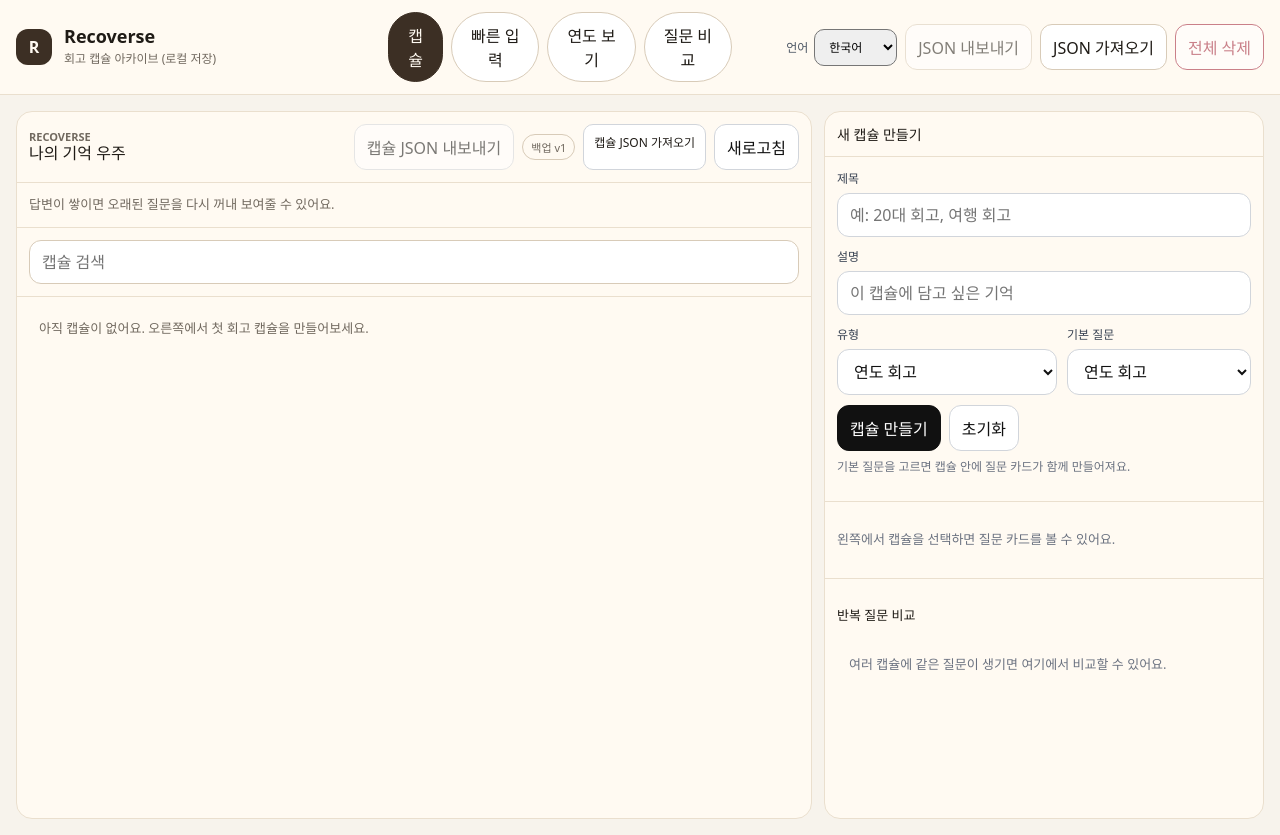
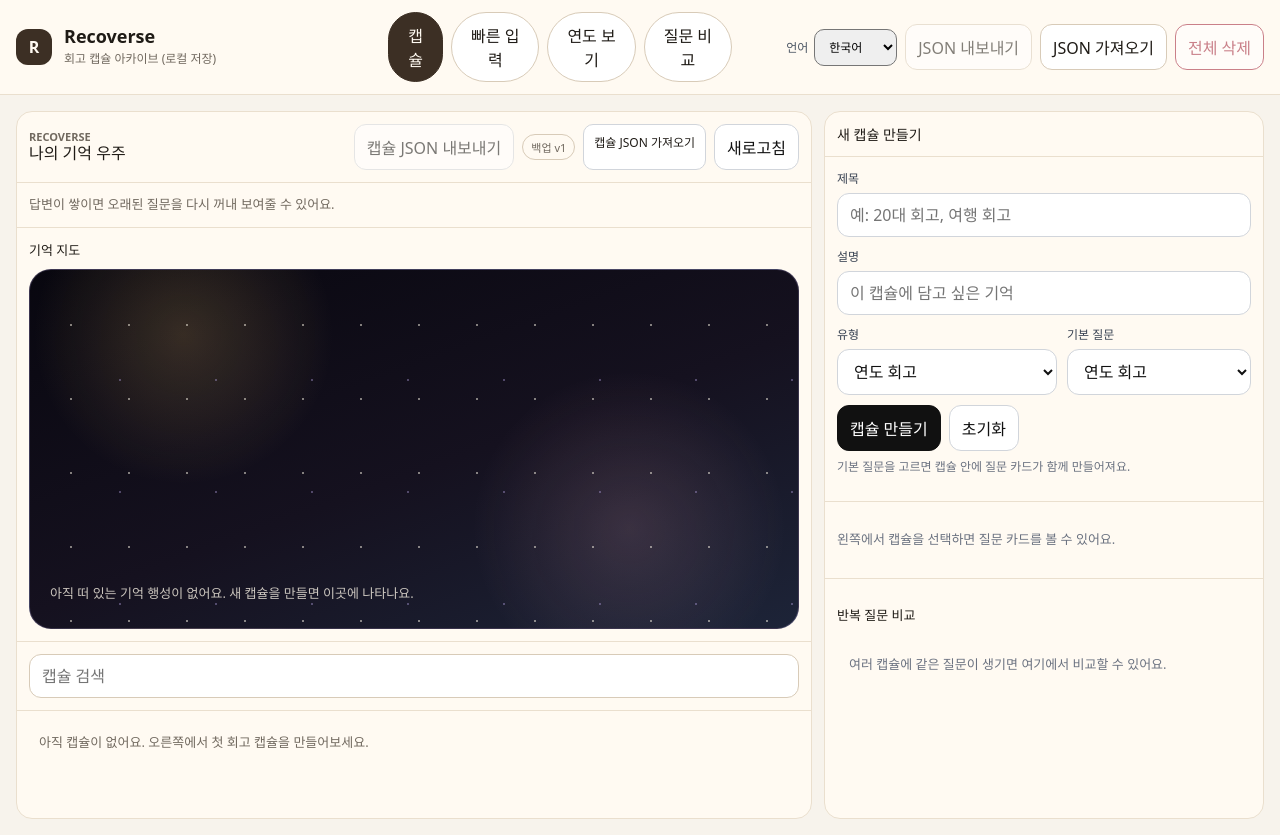
Before and after one commit to minmaxhap/recoverse, a Vue app in the folder recoverse-frontend/: page / in a window 1280 px wide. Built offline with nearby package versions, Linux system fonts and the light colour scheme.

Commit message:
Add galaxy map skeleton

```diff
--- a/recoverse-frontend/src/App.vue
+++ b/recoverse-frontend/src/App.vue
@@ -312,6 +312,7 @@
           refresh: t.refresh,
         }"
         :discovery-labels="discoveryLabels"
+        :galaxy-map-labels="{ title: t.memoryMap, empty: t.memoryMapEmpty }"
         :capsule-list-labels="capsuleListLabels"
         :capsule-create-labels="capsuleCreateLabels"
         :capsule-detail-labels="capsuleDetailLabels"
@@ -488,6 +489,8 @@ const messages = {
     noSearchResults: "검색 결과가 없어요.",
     todayDiscovery: "오늘의 발견",
     openDiscovery: "다시 열어보기",
+    memoryMap: "기억 지도",
+    memoryMapEmpty: "아직 떠 있는 기억 행성이 없어요. 새 캡슐을 만들면 이곳에 나타나요.",
     rediscover: "다시 발견하기",
     rediscoverEmpty: "답변이 쌓이면 오래된 질문을 다시 꺼내 보여줄 수 있어요.",
     createCapsule: "새 캡슐 만들기",
@@ -554,6 +557,8 @@ const messages = {
     noSearchResults: "No results found.",
     todayDiscovery: "Today's Discovery",
     openDiscovery: "Open again",
+    memoryMap: "Memory Map",
+    memoryMapEmpty: "No memory planets yet. Create a capsule and it will appear here.",
     rediscover: "Rediscover",
     rediscoverEmpty: "Once answers build up, old questions can resurface here.",
     createCapsule: "Create Capsule",
--- /dev/null
+++ b/recoverse-frontend/src/components/GalaxyMap.vue
@@ -0,0 +1,224 @@
+<template>
+  <section class="galaxyMap" :aria-label="labels.title">
+    <div class="mapHead">
+      <h3>{{ labels.title }}</h3>
+    </div>
+
+    <div class="mapSurface">
+      <button
+        v-for="(item, index) in items"
+        :key="item.capsule.id"
+        class="mapNode"
+        :class="[
+          `tone-${item.typeDisplay.tone}`,
+          { selected: item.capsule.id === selectedCapsuleId, discovered: item.isDiscoveryTarget },
+        ]"
+        :style="mapNodeStyle(index)"
+        type="button"
+        @click="$emit('select', item.capsule.id)"
+      >
+        <span class="planet"></span>
+        <span class="nodeText">
+          <span class="nodeTitle">{{ item.capsule.title }}</span>
+          <span class="nodeMeta">{{ item.stats.answered }}/{{ item.stats.cards }}</span>
+        </span>
+      </button>
+
+      <p v-if="items.length === 0" class="empty">
+        {{ labels.empty }}
+      </p>
+    </div>
+  </section>
+</template>
+
+<script setup lang="ts">
+import type { CapsuleHomeItem } from "../lib/capsuleHomeData";
+
+const slots = [
+  { x: "58%", y: "18%", size: "82px" },
+  { x: "20%", y: "33%", size: "68px" },
+  { x: "70%", y: "48%", size: "74px" },
+  { x: "34%", y: "65%", size: "88px" },
+  { x: "78%", y: "75%", size: "62px" },
+  { x: "18%", y: "78%", size: "58px" },
+];
+
+defineProps<{
+  items: CapsuleHomeItem[];
+  selectedCapsuleId: string | null;
+  labels: {
+    title: string;
+    empty: string;
+  };
+}>();
+
+defineEmits<{
+  select: [capsuleId: string];
+}>();
+
+function mapNodeStyle(index: number): Record<string, string> {
+  const slot = slots[index % slots.length];
+  const rowOffset = Math.floor(index / slots.length) * 56;
+
+  return {
+    "--x": slot.x,
+    "--y": `calc(${slot.y} + ${rowOffset}px)`,
+    "--size": slot.size,
+  };
+}
+</script>
+
+<style scoped>
+.galaxyMap {
+  padding: 12px;
+  border-bottom: 1px solid var(--color-soft-border);
+}
+
+.mapHead {
+  display: flex;
+  align-items: center;
+  margin-bottom: 10px;
+}
+
+h3 {
+  margin: 0;
+  color: var(--color-ink);
+  font-size: 13px;
+  font-weight: 900;
+}
+
+.mapSurface {
+  position: relative;
+  min-height: 360px;
+  overflow: hidden;
+  border: 1px solid rgba(185, 167, 232, 0.25);
+  border-radius: 22px;
+  background:
+    radial-gradient(circle at 20% 18%, rgba(244, 197, 106, 0.18), transparent 22%),
+    radial-gradient(circle at 78% 72%, rgba(232, 168, 184, 0.16), transparent 24%),
+    linear-gradient(160deg, #08070f 0%, #15111f 54%, #1d2438 100%);
+}
+
+.mapSurface::before {
+  content: "";
+  position: absolute;
+  inset: 0;
+  background-image:
+    radial-gradient(circle, rgba(255, 249, 234, 0.9) 0 1px, transparent 1.5px),
+    radial-gradient(circle, rgba(185, 167, 232, 0.7) 0 1px, transparent 1.4px);
+  background-position:
+    12px 18px,
+    42px 54px;
+  background-size:
+    58px 74px,
+    96px 112px;
+  opacity: 0.54;
+}
+
+.mapNode {
+  --x: 50%;
+  --y: 50%;
+  --size: 72px;
+
+  position: absolute;
+  left: var(--x);
+  top: var(--y);
+  width: max(var(--size), 92px);
+  min-height: calc(var(--size) + 42px);
+  transform: translate(-50%, -50%);
+  border: 0;
+  background: transparent;
+  color: #fff9ea;
+  cursor: pointer;
+  display: grid;
+  justify-items: center;
+  gap: 7px;
+  padding: 0;
+  text-align: center;
+}
+
+.planet {
+  width: var(--size);
+  aspect-ratio: 1;
+  border-radius: 999px;
+  box-shadow: 0 0 32px rgba(244, 197, 106, 0.24);
+}
+
+.tone-gold .planet {
+  background:
+    radial-gradient(circle at 32% 26%, rgba(255, 249, 234, 0.9), transparent 18%),
+    linear-gradient(145deg, #f4c56a, #f2a27e 58%, #6d5a8d);
+}
+
+.tone-teal .planet {
+  background:
+    radial-gradient(circle at 34% 24%, rgba(255, 249, 234, 0.78), transparent 16%),
+    linear-gradient(145deg, #9bd7cf, #6d5a8d 62%, #1d2438);
+}
+
+.tone-navy .planet {
+  background:
+    radial-gradient(circle at 30% 22%, rgba(246, 238, 220, 0.7), transparent 15%),
+    linear-gradient(145deg, #4e658f, #1d2438 58%, #08070f);
+}
+
+.tone-rose .planet {
+  background:
+    radial-gradient(circle at 30% 24%, rgba(255, 249, 234, 0.78), transparent 17%),
+    linear-gradient(145deg, #e8a8b8, #b96f8e 55%, #6d5a8d);
+}
+
+.tone-moon .planet,
+.tone-lavender .planet {
+  background:
+    radial-gradient(circle at 31% 24%, rgba(255, 249, 234, 0.92), transparent 17%),
+    linear-gradient(145deg, #f6eedc, #b9a7e8 58%, #6d5a8d);
+}
+
+.selected .planet {
+  outline: 2px solid rgba(255, 249, 234, 0.82);
+  outline-offset: 4px;
+}
+
+.discovered .planet {
+  box-shadow: 0 0 42px rgba(244, 197, 106, 0.48);
+}
+
+.nodeText {
+  display: grid;
+  gap: 2px;
+  max-width: 112px;
+}
+
+.nodeTitle {
+  font-size: 12px;
+  font-weight: 900;
+  line-height: 1.2;
+  word-break: keep-all;
+}
+
+.nodeMeta {
+  color: rgba(255, 249, 234, 0.72);
+  font-size: 11px;
+  font-weight: 700;
+}
+
+.empty {
+  position: absolute;
+  inset: auto 20px 24px;
+  margin: 0;
+  color: rgba(255, 249, 234, 0.78);
+  font-size: 13px;
+  line-height: 1.5;
+}
+
+@media (max-width: 430px) {
+  .mapSurface {
+    min-height: 340px;
+  }
+
+  .mapNode {
+    width: max(var(--size), 84px);
+  }
+}
+</style>
--- a/recoverse-frontend/src/views/HomePage.vue
+++ b/recoverse-frontend/src/views/HomePage.vue
@@ -17,6 +17,13 @@
         :answer-preview="discoveryAnswerPreview"
         :labels="discoveryLabels"
         @open="$emit('open-discovery')"
+      />
+
+      <GalaxyMap
+        :items="homeCapsuleItems"
+        :selected-capsule-id="selectedCapsuleId"
+        :labels="galaxyMapLabels"
+        @select="$emit('select-capsule', $event)"
       />
 
       <CapsuleListSection
@@ -89,6 +96,7 @@ import CapsuleDetailEditor from "../components/CapsuleDetailEditor.vue";
 import CapsuleListSection from "../components/CapsuleListSection.vue";
 import CapsuleQuestionCompare from "../components/CapsuleQuestionCompare.vue";
 import DiscoveryCard from "../components/DiscoveryCard.vue";
+import GalaxyMap from "../components/GalaxyMap.vue";
 import HomeHeader from "../components/HomeHeader.vue";
 import type {
   AppLanguage,
@@ -150,6 +158,10 @@ defineProps<{
     title: string;
     empty: string;
     open: string;
+  };
+  galaxyMapLabels: {
+    title: string;
+    empty: string;
   };
   capsuleListLabels: {
     searchCapsules: string;
```
Also changed, not shown: 1 other file (tests, documents, lock files or other folders).
